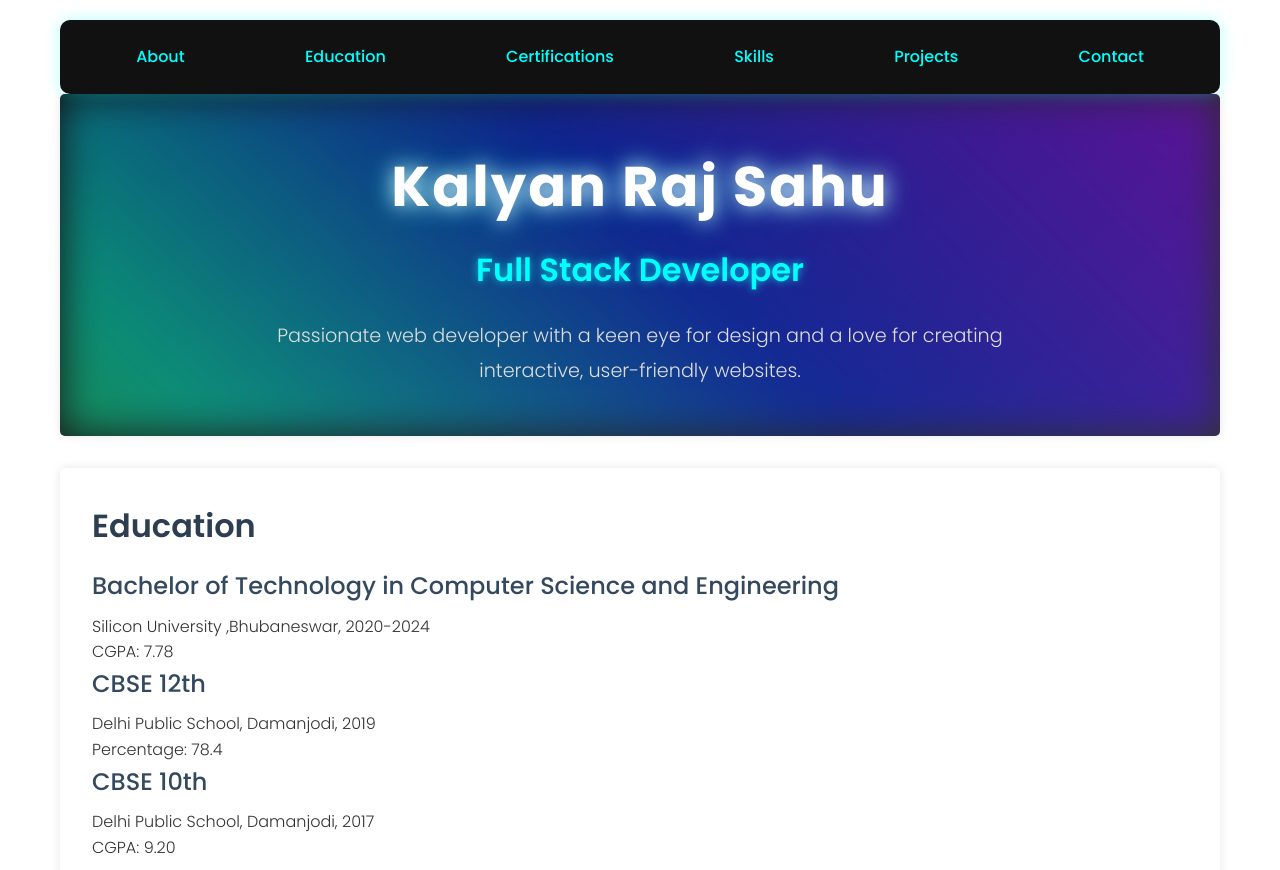
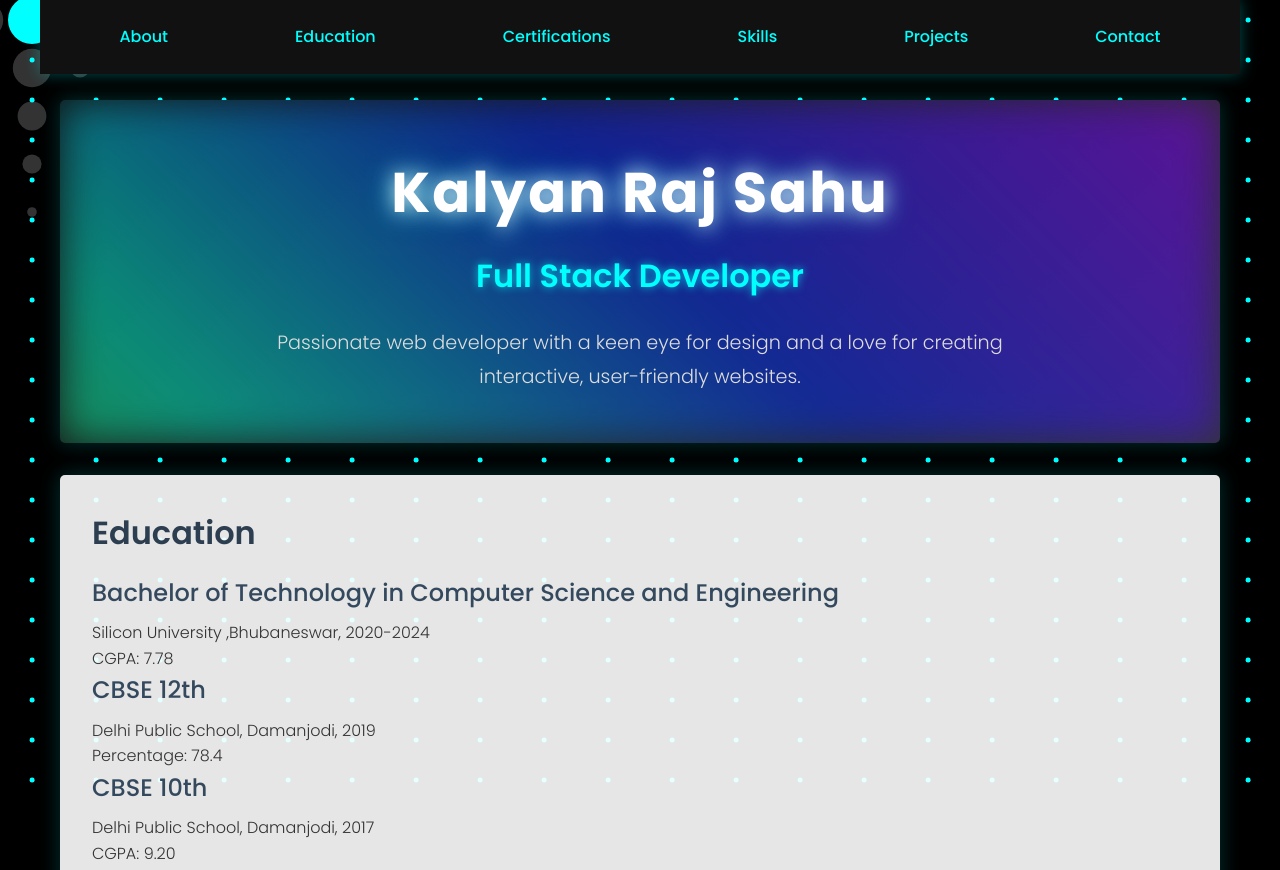
Before and after one commit to KalyanRajSahu-Snap/Interactive-Resume, a website: page index.html in a window 1280 px wide. Shown: the top 870 px of the page. Drawn offline with Linux system fonts and the light colour scheme.

Commit message:
BG CSS Improved

```diff
--- a/index.html
+++ b/index.html
@@ -8,6 +8,7 @@
     <link rel="stylesheet" href="styles.css">
 </head>
 <body>
+    <div id="grid-effect-container" class="grid-effect-container"></div>
     <header>
         <nav id="main-nav">
             <ul>
--- a/script.js
+++ b/script.js
@@ -1,4 +1,15 @@
 document.addEventListener("DOMContentLoaded", (event) => {
+    // Create grid effect
+    const gridContainer = document.getElementById("grid-effect-container")
+    const rows = 20
+    const cols = 20
+
+    for (let i = 0; i < rows * cols; i++) {
+      const tile = document.createElement("div")
+      tile.className = "grid-effect-tile"
+      gridContainer.appendChild(tile)
+    }
+
     // Smooth scrolling
     document.querySelectorAll('a[href^="#"]').forEach((anchor) => {
       anchor.addEventListener("click", function (e) {
--- a/styles.css
+++ b/styles.css
@@ -2,6 +2,12 @@
   margin: 0;
   padding: 0;
   box-sizing: border-box;
+}
+
+html,
+body {
+  height: 100%;
+  width: 100%;
 }
 
 body {
@@ -11,16 +17,76 @@ body {
   max-width: 1200px;
   margin: 0 auto;
   padding: 20px;
+  background-color: #000;
+  position: relative;
+}
+
+/* Grid effect container */
+.grid-effect-container {
+  position: fixed;
+  top: 0;
+  left: 0;
+  width: 100%;
+  height: 100%;
+  z-index: -1;
+  display: grid;
+  grid-template-columns: repeat(20, 1fr);
+  grid-template-rows: repeat(20, 1fr);
+  pointer-events: none;
+}
+
+.grid-effect-tile {
+  position: relative;
+  pointer-events: auto;
+}
+
+.grid-effect-tile:before {
+  content: "";
+  position: absolute;
+  top: 50%;
+  left: 50%;
+  transform: translate(-50%, -50%);
+  height: 0.3rem;
+  width: 0.3rem;
+  border-radius: 50%;
+  background:#0ff;
+  transition: 500ms linear all;
+  box-shadow:
+    0 0 0, 3rem 0 0 -0.3rem, -3rem 0 0 -0.3rem, 0 -3rem 0 -0.3rem, 0 3rem 0 -0.3rem,
+    3rem 3rem 0 -0.9rem, 3rem -3rem 0 -0.9rem, -3rem 3rem 0 -0.9rem, -3rem -3rem 0 -0.9rem,
+    6rem 0 0 -0.6rem, -6rem 0 0 -0.6rem, 0 -6rem 0 -0.6rem, 0 6rem 0 -0.6rem,
+    6rem 6rem 0 -1.8rem, 6rem -6rem 0 -1.8rem, -6rem 6rem 0 -1.8rem, -6rem -6rem 0 -1.8rem,
+    9rem 0 0 -0.9rem, -9rem 0 0 -0.9rem, 0 -9rem 0 -0.9rem, 0 9rem 0 -0.9rem,
+    9rem 9rem 0 -2.7rem, 9rem -9rem 0 -2.7rem, -9rem 9rem 0 -2.7rem, -9rem -9rem 0 -2.7rem,
+    12rem 0 0 -1.2rem, -12rem 0 0 -1.2rem, 0 -12rem 0 -1.2rem, 0 12rem 0 -1.2rem,
+    12rem 12rem 0 -3.6rem, 12rem -12rem 0 -3.6rem, -12rem 12rem 0 -3.6rem, -12rem -12rem 0 -3.6rem;
+}
+
+.grid-effect-tile:hover:before {
+  height: 3rem;
+  width: 3rem;
+  transition: 70ms linear all;
 }
 
 header {
   background-color: #111;
   padding: 1rem;
-  position: sticky;
+  position: fixed;
   top: 0;
-  z-index: 100;
-  border-radius: 10px;
+  left: 0;
+  right: 0;
+  z-index: 1000;
+  border-radius: 0;
   box-shadow: 0 0 15px rgba(0, 255, 255, 0.3);
+  width: 100%;
+  max-width: 1200px;
+  margin: 0 auto;
+  left: 50%;
+  transform: translateX(-50%);
+}
+
+main {
+  margin-top: 80px; /* Add space for the fixed header */
 }
 
 nav ul {
@@ -81,9 +147,11 @@ nav ul li a:hover {
 section {
   margin-bottom: 2rem;
   padding: 2rem;
-  background-color: #fff;
-  box-shadow: 0 0 10px rgba(0, 0, 0, 0.1);
+  background-color: rgba(255, 255, 255, 0.9);
+  box-shadow: 0 0 20px rgba(0, 255, 255, 0.2);
   border-radius: 5px;
+  position: relative;
+  z-index: 1;
 }
 
 /* About section name styling */
@@ -375,6 +443,10 @@ li {
 }
 
 @media (max-width: 768px) {
+  header {
+    padding: 0.5rem;
+  }
+
   nav ul {
     flex-direction: column;
     align-items: center;
@@ -397,6 +469,10 @@ li {
   #about p {
     font-size: 1rem;
   }
+
+  main {
+    margin-top: 300px; /* Increase space for the fixed header on mobile */
+  }
 }
 
 @keyframes fadeIn {
@@ -415,8 +491,9 @@ section {
 .centered-footer {
   text-align: center;
   padding: 20px 0;
-  background-color: #f4f4f4;
+  background-color: rgba(244, 244, 244, 0.9);
   margin-top: 2rem;
+  border-radius: 5px;
 }
 
 .centered-footer p {
```
